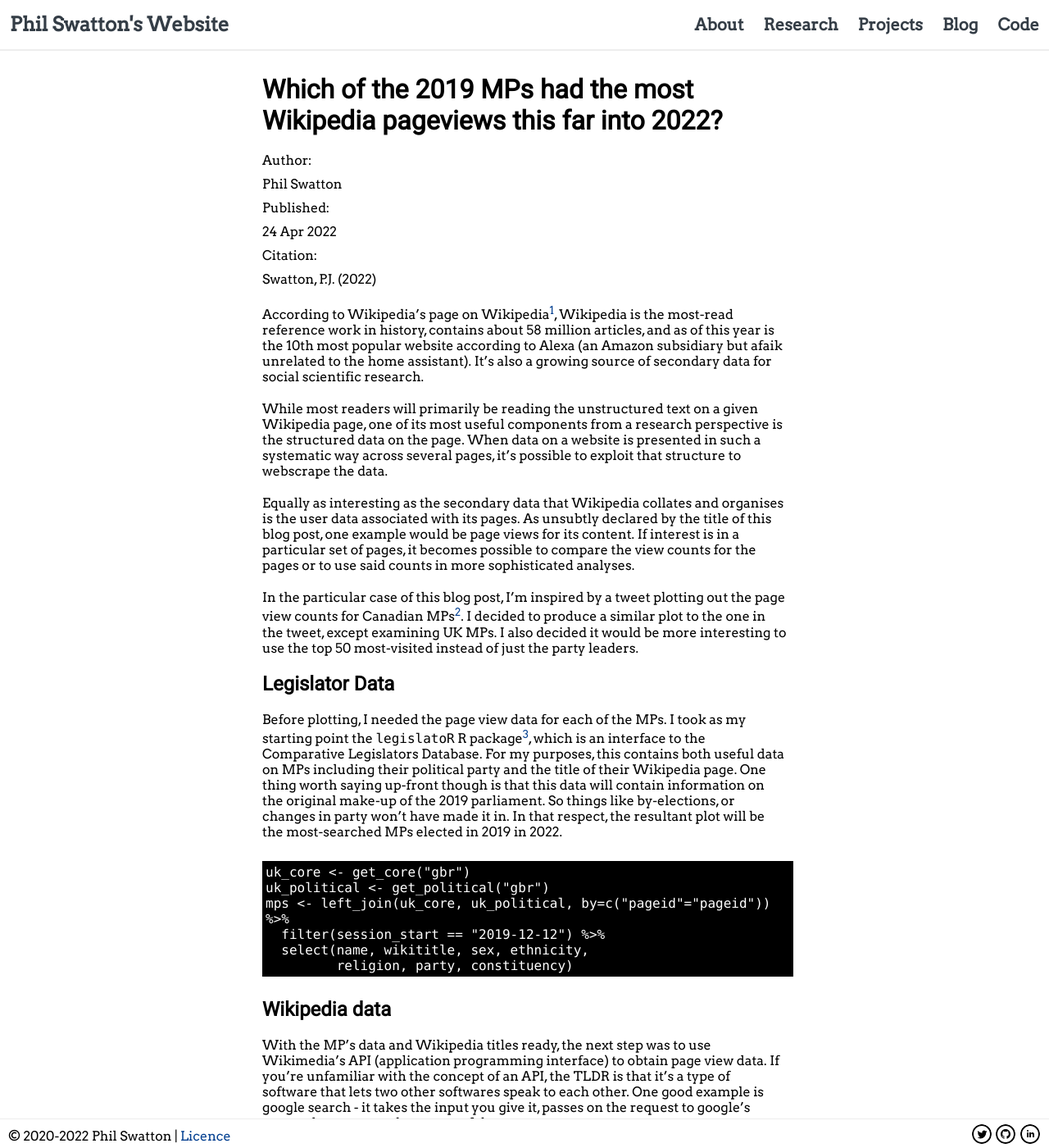
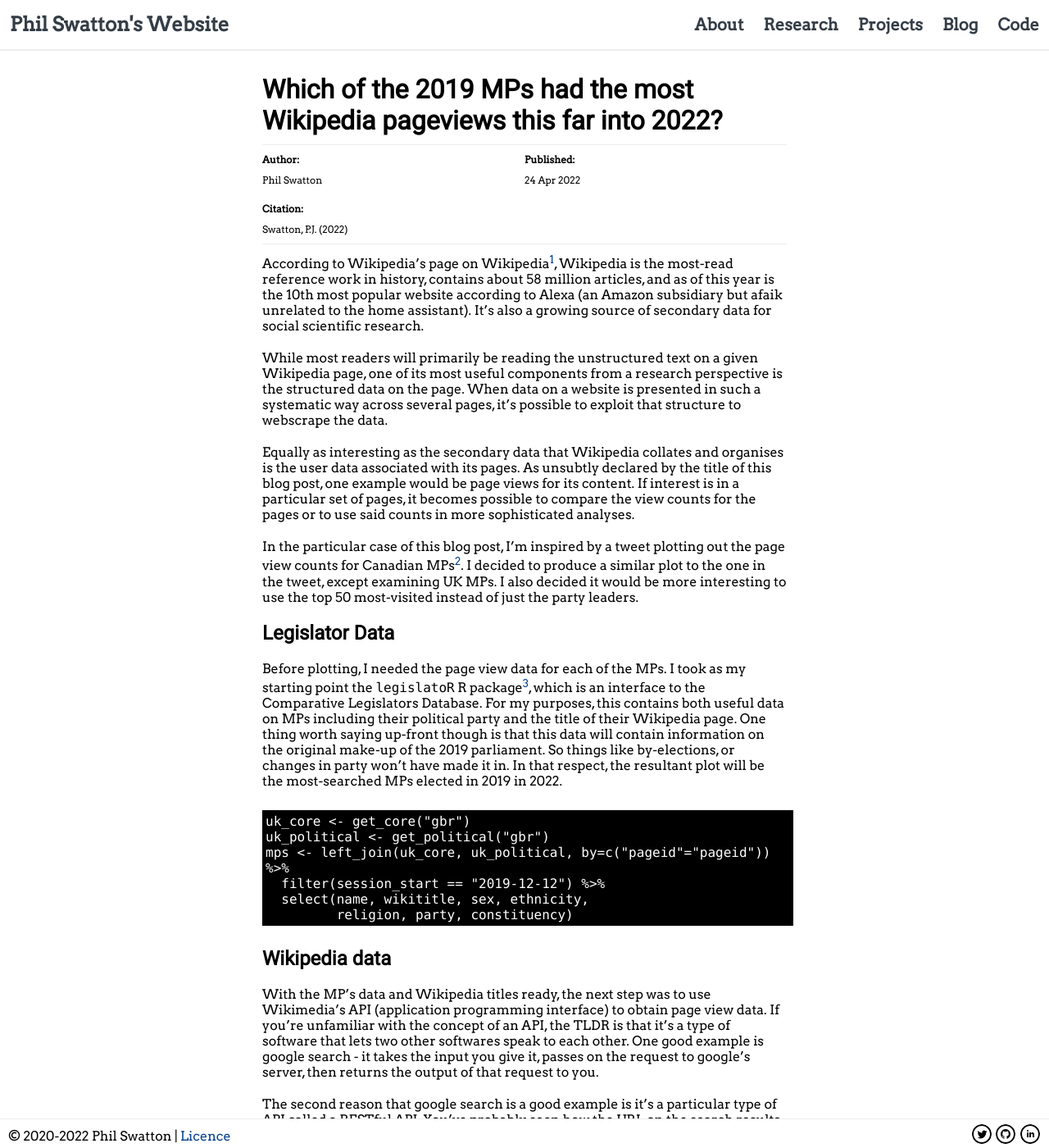
Before and after one commit to philswatton/philswatton.github.io, a Jekyll site: the page built from _posts/2022-04-24-mp-pageviews.md, in a window 1280 px wide and 1400 px high. Shown: the whole window at 82% size. Built offline with Jekyll 4.4.1, drawn with Linux system fonts in a browser that asks for light colours.

Commit message:
post info

```diff
--- a/_layouts/post.html
+++ b/_layouts/post.html
@@ -2,23 +2,22 @@
 layout: default
 ---
 
-<div>
+<div class="title-area">
     <h1>{{ page.title }}</h1>
     <p>{{ page.subtitle }}</p>
 </div>
 
-<div>
-    <div>
-        <p>Author:</p>
+<div class="post-info">
+    <div class="info-div">
+        <p class="info-name">Author:</p>
         <p>Phil Swatton</p>
     </div>
-    <span></span>
-    <div>
-        <p>Published:</p>
+    <div class="info-div">
+        <p class="info-name">Published:</p>
         <p>{{ page.date | date_to_string }}</p>
     </div>
-    <div>
-        <p>Citation:</p>
+    <div class="info-div">
+        <p class="info-name">Citation:</p>
         <p>Swatton, P.J. ({{ page.date | date_to_string | slice: -4, 4 }})</p>
     </div>
 </div>
--- a/_sass/blog.scss
+++ b/_sass/blog.scss
@@ -1,4 +1,26 @@
 /* Title Area */
+
+// .title-area {
+// }
+
+
+
+/* Post info */
+
+.post-info{
+    display: grid;
+    grid-template-columns: 50% 50%;
+    border-top: 1px solid $yt-grey;
+    border-bottom: 1px solid $yt-grey;
+}
+
+.info-div {
+    font-size: 12px;
+}
+
+.info-name {
+    font-weight: bold;
+}
 
 
 
```
